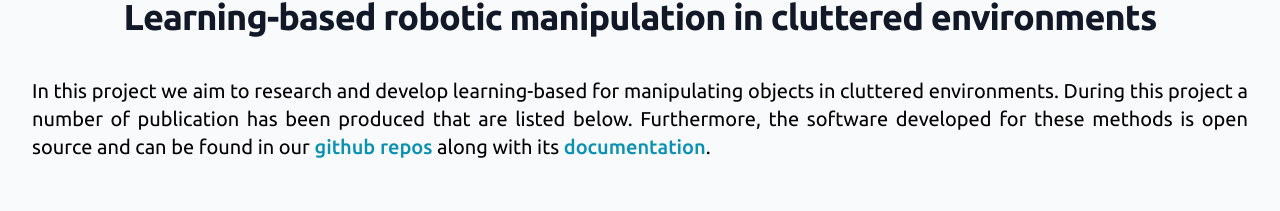
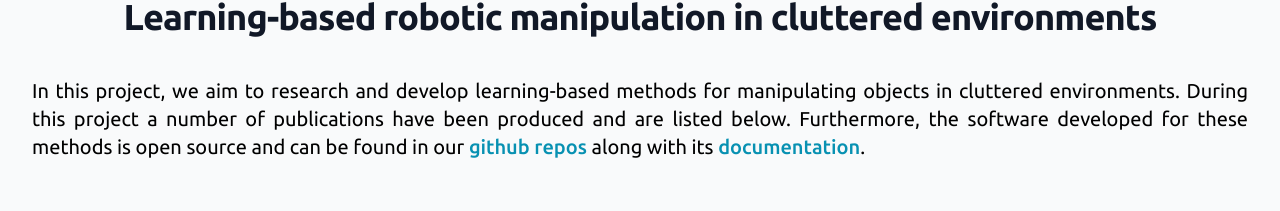
Before and after one commit to robot-clutter/robot-clutter.github.io, a Next.js app: page / in a window 1280 px wide. Shown: the part 124-335 px from the top of the page. Built offline with nearby package versions, Linux system fonts and the light colour scheme; what @tailwindcss/typography, react-toast-notifications would draw is missing.

Commit message:
Fix the text in the intro

```diff
--- a/components/publications/Intro.tsx
+++ b/components/publications/Intro.tsx
@@ -14,8 +14,8 @@ function Intro(): ReactElement {
           </h2>
         </div>
         <div className="text-justify mt-10 text-xl">
-          In this project we aim to research and develop learning-based for manipulating objects in cluttered
-          environments. During this project a number of publication has been produced that are listed below.
+          In this project, we aim to research and develop learning-based methods for manipulating objects in cluttered
+          environments. During this project a number of publications have been produced and are listed below.
           Furthermore, the software developed for these methods is open source and can be found in our&nbsp;
           <span className="mt-6 font-medium text-cyan-600 dark:text-cyan-500 hover:underline">
             <Link href="https://github.com/robot-clutter">
```
